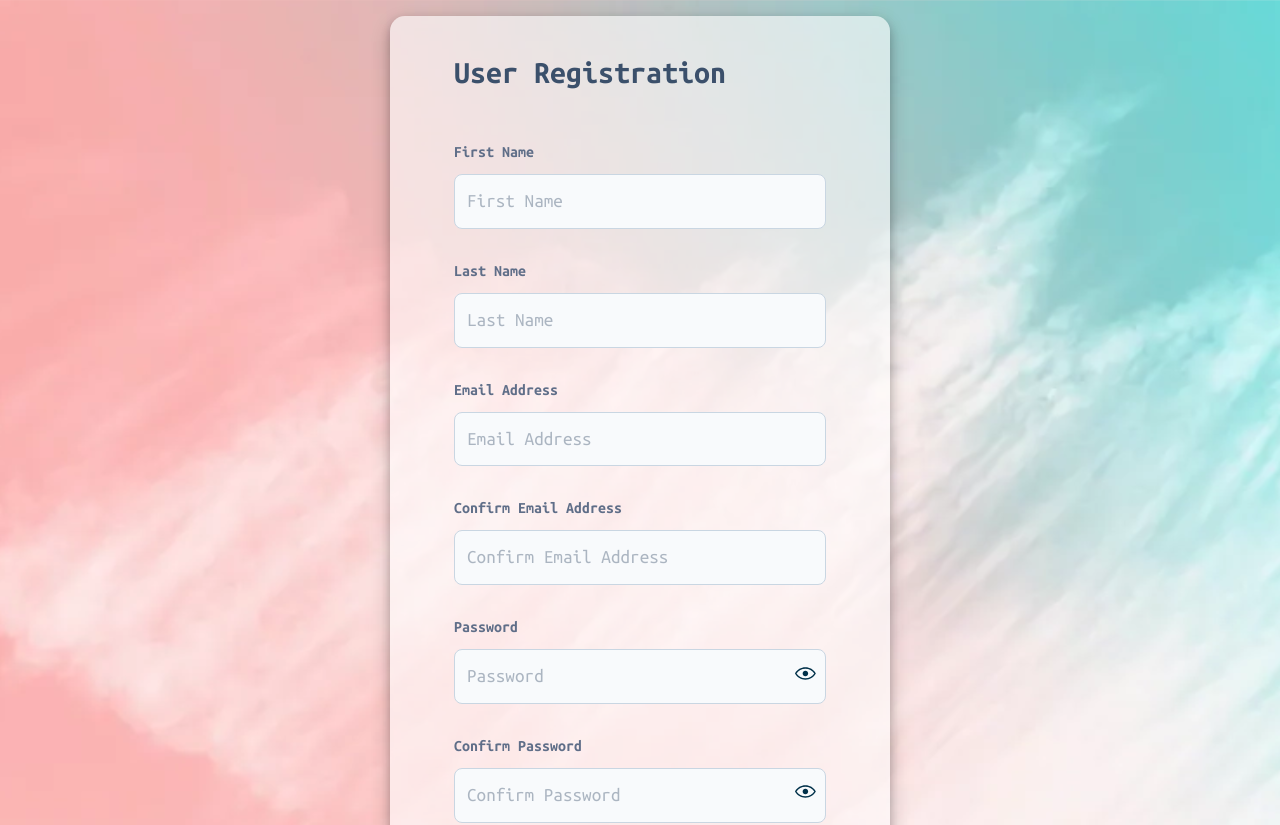
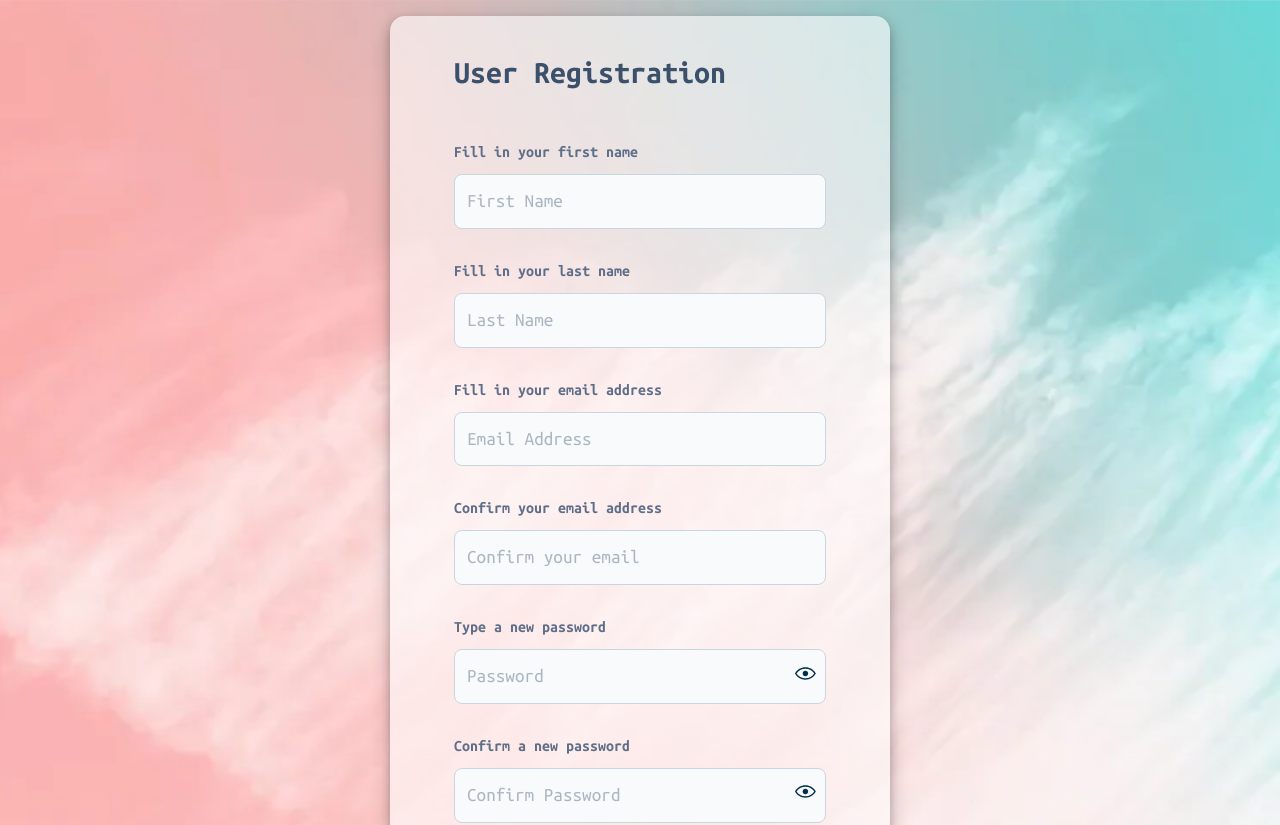
Before and after one commit to Dariusz-Wolontariusz/registration-form, a Next.js app: page / in a window 1280 px wide. Shown: the top 825 px of the page. Built offline with nearby package versions, Linux system fonts and the light colour scheme.

Commit message:
fix some accessibility issues

```diff
--- a/src/app/components/datePicker/DatePicker.tsx
+++ b/src/app/components/datePicker/DatePicker.tsx
@@ -23,7 +23,7 @@ export function DatePicker() {
 	return (
 		<div className='date-picker'>
 			<label htmlFor='birthday' className='date-picker-label'>
-				Your Birthday
+				Pick your birthday
 			</label>
 
 			<Popover>
--- a/src/app/components/stepOne/StepOne.tsx
+++ b/src/app/components/stepOne/StepOne.tsx
@@ -40,7 +40,7 @@ export default function StepOne({
 				id='firstName'
 				fieldName='firstName'
 				placeholder='First Name'
-				label='First Name'
+				label='Fill in your first name'
 				type='text'
 				value={formData.firstName}
 				onChange={handleChange}
@@ -51,7 +51,7 @@ export default function StepOne({
 				id='lastName'
 				fieldName='lastName'
 				placeholder='Last Name'
-				label='Last Name'
+				label='Fill in your last name'
 				type='text'
 				value={formData.lastName}
 				onChange={handleChange}
@@ -62,7 +62,7 @@ export default function StepOne({
 				id='email'
 				fieldName='email'
 				placeholder='Email Address'
-				label='Email Address'
+				label='Fill in your email address'
 				type='email'
 				value={formData.email}
 				onChange={handleChange}
@@ -72,8 +72,8 @@ export default function StepOne({
 			<InputComponent
 				id='confirmEmail'
 				fieldName='confirmEmail'
-				placeholder='Confirm Email Address'
-				label='Confirm Email Address'
+				placeholder='Confirm your email'
+				label='Confirm your email address'
 				type='email'
 				value={confirmEmail}
 				onChange={(e) => setConfirmEmail(e.target.value)}
@@ -84,7 +84,7 @@ export default function StepOne({
 			<InputComponent
 				id='password'
 				fieldName='password'
-				label='Password'
+				label='Type a new password'
 				type='password'
 				value={formData.password}
 				placeholder='Password'
@@ -95,7 +95,7 @@ export default function StepOne({
 			<InputComponent
 				id='confirmPassword'
 				fieldName='confirmPassword'
-				label='Confirm Password'
+				label='Confirm a new password'
 				placeholder='Confirm Password'
 				type='password'
 				value={confirmPassword}
--- a/src/app/components/stepThree/StepThree.tsx
+++ b/src/app/components/stepThree/StepThree.tsx
@@ -27,7 +27,7 @@ export default function StepThree({
 				id='payment'
 				fieldName='payment'
 				placeholder='Payment'
-				label='payment'
+				label='Fill in a payment method'
 				type='text'
 				value={payment}
 				onChange={(e) => setPayment(e.target.value)}
--- a/src/app/components/stepTwo/StepTwo.tsx
+++ b/src/app/components/stepTwo/StepTwo.tsx
@@ -37,7 +37,7 @@ function StepTwo({
 				id='street'
 				fieldName='street'
 				placeholder='Street'
-				label='Street'
+				label='Fill in your street'
 				type='text'
 				value={formData.street}
 				onChange={handleChange}
@@ -48,7 +48,7 @@ function StepTwo({
 				id='streetNumber'
 				fieldName='streetNumber'
 				placeholder='Street Number'
-				label='Street Number'
+				label='Fill in your street number'
 				type='text'
 				value={formData.streetNumber}
 				onChange={handleChange}
@@ -59,7 +59,7 @@ function StepTwo({
 				id='postalCode'
 				fieldName='postalCode'
 				placeholder='Post Code'
-				label='Street'
+				label='Fill in your post code'
 				type='number'
 				value={formData.postalCode}
 				onChange={handleChange}
@@ -70,7 +70,7 @@ function StepTwo({
 				id='city'
 				fieldName='city'
 				placeholder='City'
-				label='City'
+				label='Fill in your City'
 				type='text'
 				value={formData.city}
 				onChange={handleChange}
```
